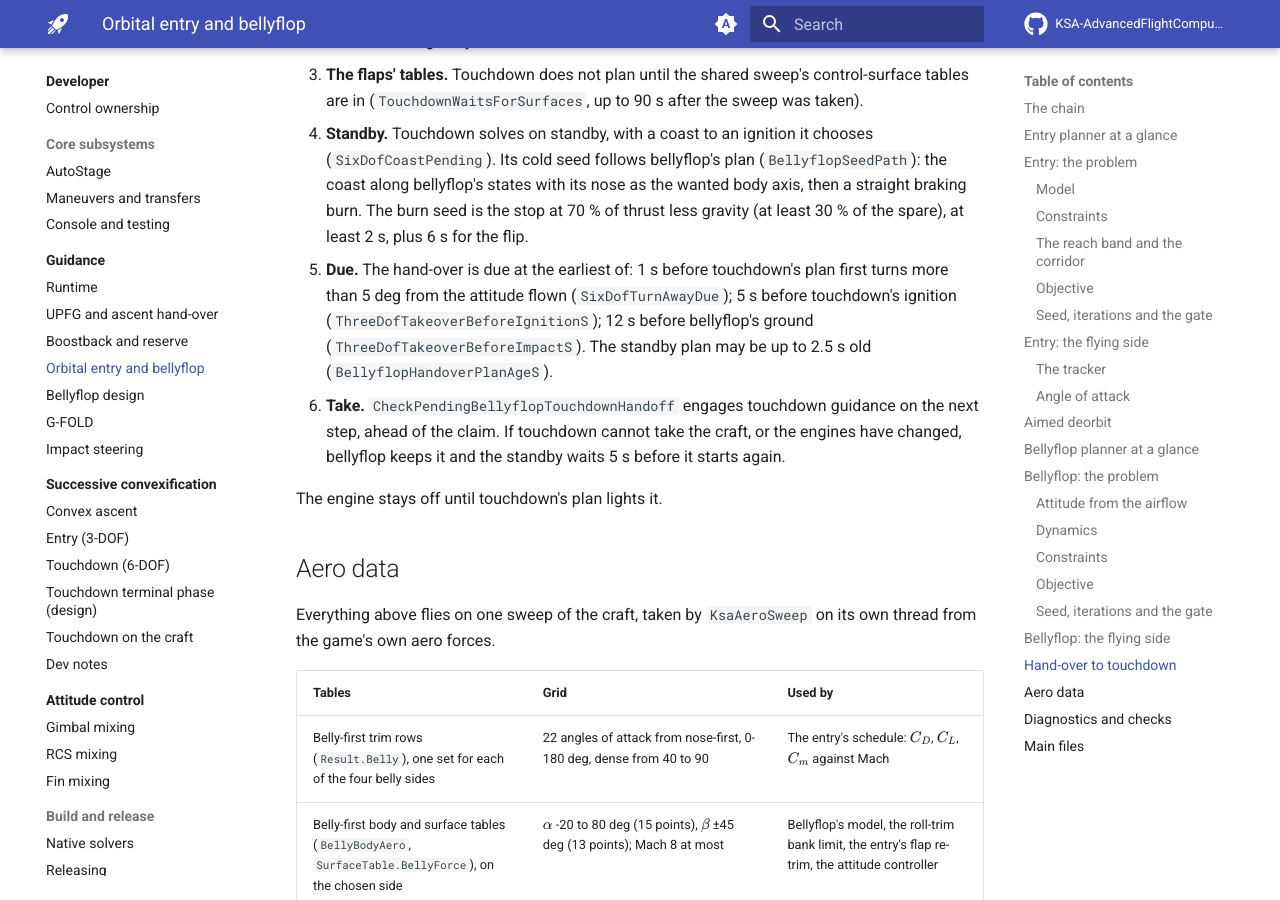
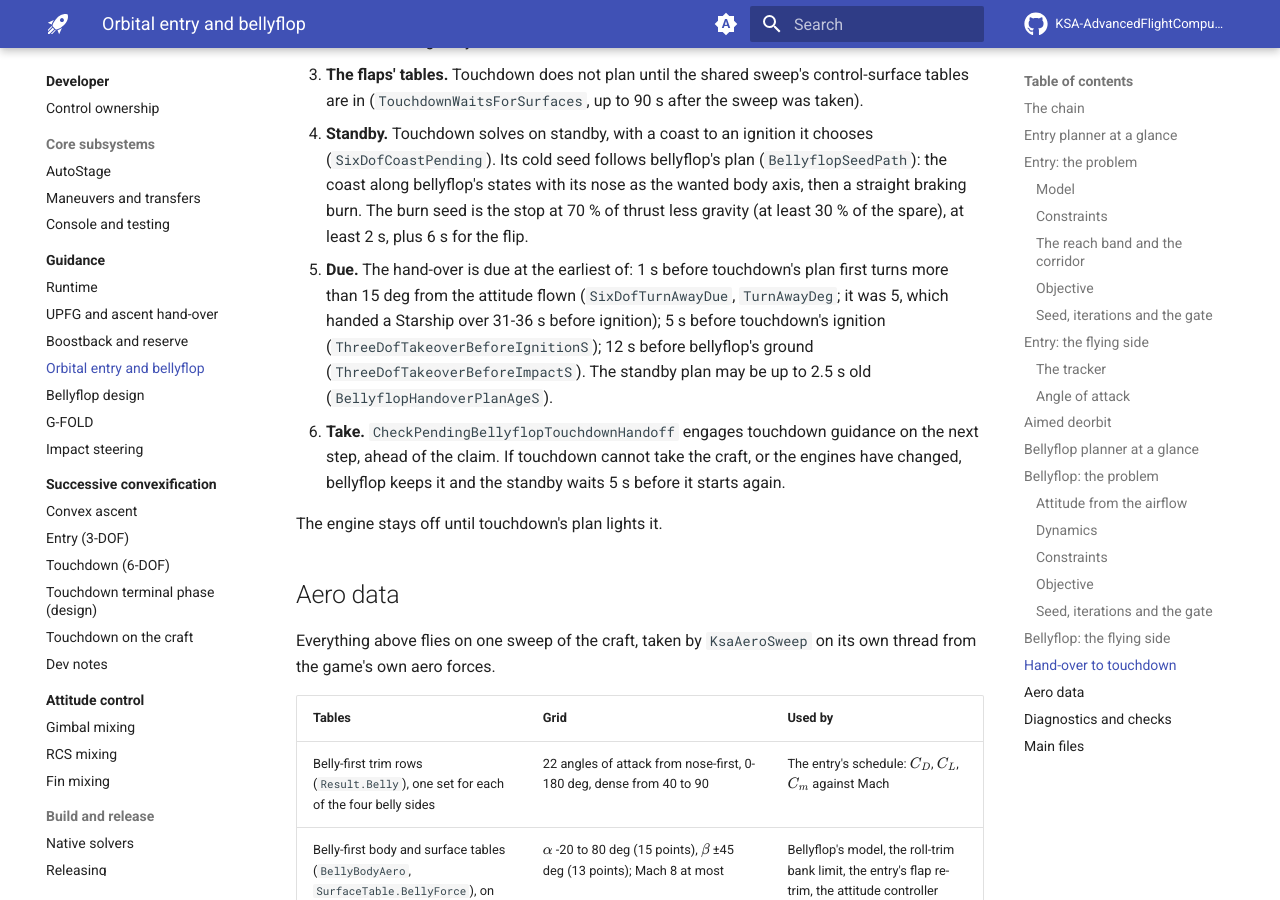
Before and after one commit to Maximilian-Nesslauer/KSA-AdvancedFlightComputer, an MkDocs documentation site: the page built from docs/guidance/orbital-entry.md, in a window 1280 px wide and 900 px high, scrolled down 14740 px. Built offline with MkDocs 1.6.1 and Material for MkDocs 9.7.7, drawn with Linux system fonts in a browser that asks for light colours; comment, search, counter and statistics services are not loaded; some of the changed text lies outside the part shown.

Commit message:
docs: the bellyflop hand-over's turn-away gate is 15 deg since #336

```diff
--- a/docs/guidance/orbital-entry.md
+++ b/docs/guidance/orbital-entry.md
@@ -10,7 +10,7 @@ Both planners are SCvx in the same light form: RK4 multiple shooting, Jacobians
 |---|---|---|---|
 | Aimed deorbit | DEORBIT ONLY with AIM AT SITE (on) | The burn ends | ORBITAL ENTRY, if ENTRY AFTER DEORBIT is on |
 | Entry | ORBITAL ENTRY | Bellyflop's first converged plan from BELLYFLOP FROM MACH (10); at the latest the hand-over energy (HAND-OVER ALTITUDE 38 km, HAND-OVER MACH 5) | Bellyflop, retro burn, parachutes or hold |
-| Bellyflop | last phase of ORBITAL ENTRY | 1 s before touchdown's plan turns 5 deg from the attitude flown; at the latest 5 s before touchdown's ignition or 12 s before bellyflop's ground | Touchdown guidance |
+| Bellyflop | last phase of ORBITAL ENTRY | 1 s before touchdown's plan turns 15 deg from the attitude flown; at the latest 5 s before touchdown's ignition or 12 s before bellyflop's ground | Touchdown guidance |
 | Flip and landing burn | Touchdown guidance (6-DOF) | Contact | |
 
 **Deorbit to entry.** `PlanEntryBurn` hands DEORBIT ONLY's burn to `PlanAimedEntryBurn` when AIM AT SITE (`OrbitalEntryAimDeorbit`) is on, whether or not the entry follows. At the end of the burn `MonitorStockDeorbit` sets `OrbitalEntry.EngagePending` when `OrbitalEntryAfterDeorbit` is on; the entry engages on the next step, ahead of the claim.
@@ -328,7 +328,7 @@ With bellyflop's touchdown hand-over on (`OrbitalEntryBellyflopTouchdown`, on by
 2. **Can it stop?** Refused while the active engines' full thrust at the local pressure gives less than 0.5 m/s² over gravity.
 3. **The flaps' tables.** Touchdown does not plan until the shared sweep's control-surface tables are in (`TouchdownWaitsForSurfaces`, up to 90 s after the sweep was taken).
 4. **Standby.** Touchdown solves on standby, with a coast to an ignition it chooses (`SixDofCoastPending`). Its cold seed follows bellyflop's plan (`BellyflopSeedPath`): the coast along bellyflop's states with its nose as the wanted body axis, then a straight braking burn. The burn seed is the stop at 70 % of thrust less gravity (at least 30 % of the spare), at least 2 s, plus 6 s for the flip.
-5. **Due.** The hand-over is due at the earliest of: 1 s before touchdown's plan first turns more than 5 deg from the attitude flown (`SixDofTurnAwayDue`); 5 s before touchdown's ignition (`ThreeDofTakeoverBeforeIgnitionS`); 12 s before bellyflop's ground (`ThreeDofTakeoverBeforeImpactS`). The standby plan may be up to 2.5 s old (`BellyflopHandoverPlanAgeS`).
+5. **Due.** The hand-over is due at the earliest of: 1 s before touchdown's plan first turns more than 15 deg from the attitude flown (`SixDofTurnAwayDue`, `TurnAwayDeg`; it was 5, which handed a Starship over 31-36 s before ignition); 5 s before touchdown's ignition (`ThreeDofTakeoverBeforeIgnitionS`); 12 s before bellyflop's ground (`ThreeDofTakeoverBeforeImpactS`). The standby plan may be up to 2.5 s old (`BellyflopHandoverPlanAgeS`).
 6. **Take.** `CheckPendingBellyflopTouchdownHandoff` engages touchdown guidance on the next step, ahead of the claim. If touchdown cannot take the craft, or the engines have changed, bellyflop keeps it and the standby waits 5 s before it starts again.
 
 The engine stays off until touchdown's plan lights it.
```
Also changed, not shown: docs/user-guide/powered-guidance.md (+1 -1 lines).
